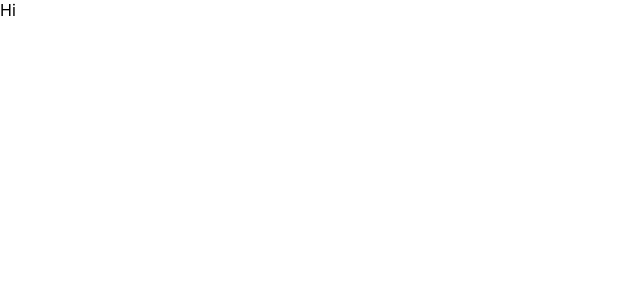
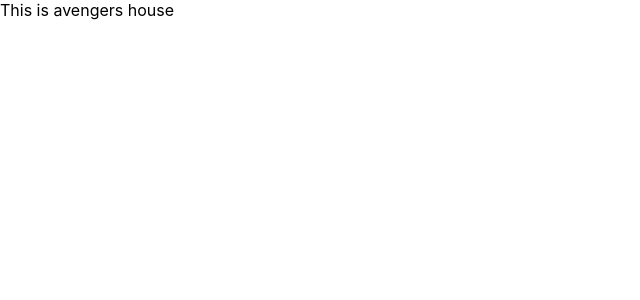
Before and after one commit to nageswarachandru/box-office, a React (Create React App) app: page / in a window 1280 px wide. Shown: the top 300 px of the page, without its empty margins (0-640 px from the left). Built offline with nearby package versions, Linux system fonts and the light colour scheme.

Commit message:
created react-router

```diff
--- a/package.json
+++ b/package.json
@@ -8,6 +8,8 @@
     "@testing-library/user-event": "^12.6.0",
     "react": "^17.0.1",
     "react-dom": "^17.0.1",
+    "react-router": "^5.2.0",
+    "react-router-dom": "^5.2.0",
     "react-scripts": "4.0.1",
     "web-vitals": "^0.2.4"
   },
--- a/src/App.js
+++ b/src/App.js
@@ -1,10 +1,14 @@
 import React from 'react';
+import {Switch,Route} from 'react-router-dom';
 
 function App() {
   return (
-    <div >
-      Hi
-    </div>
+    <Switch>
+      <Route exact path = "/"> This is avengers house</Route>
+      <Route exact path = "/starred"> I am steve rogus</Route>
+      <Route>Oops,this is 404 error</Route>
+    </Switch>
+
   );
 }
 
--- a/src/index.js
+++ b/src/index.js
@@ -1,11 +1,14 @@
 import React from 'react';
 import ReactDOM from 'react-dom';
+import {BrowserRouter} from 'react-router-dom';
 import './index.css';
 import App from './App';
 import reportWebVitals from './reportWebVitals';
 
 ReactDOM.render(
-    <App />,
+  <BrowserRouter>
+    <App />
+  </BrowserRouter>,
   document.getElementById('root')
 );
 
```
Also changed, not shown: 2 other files (tests, documents, lock files or other folders).
